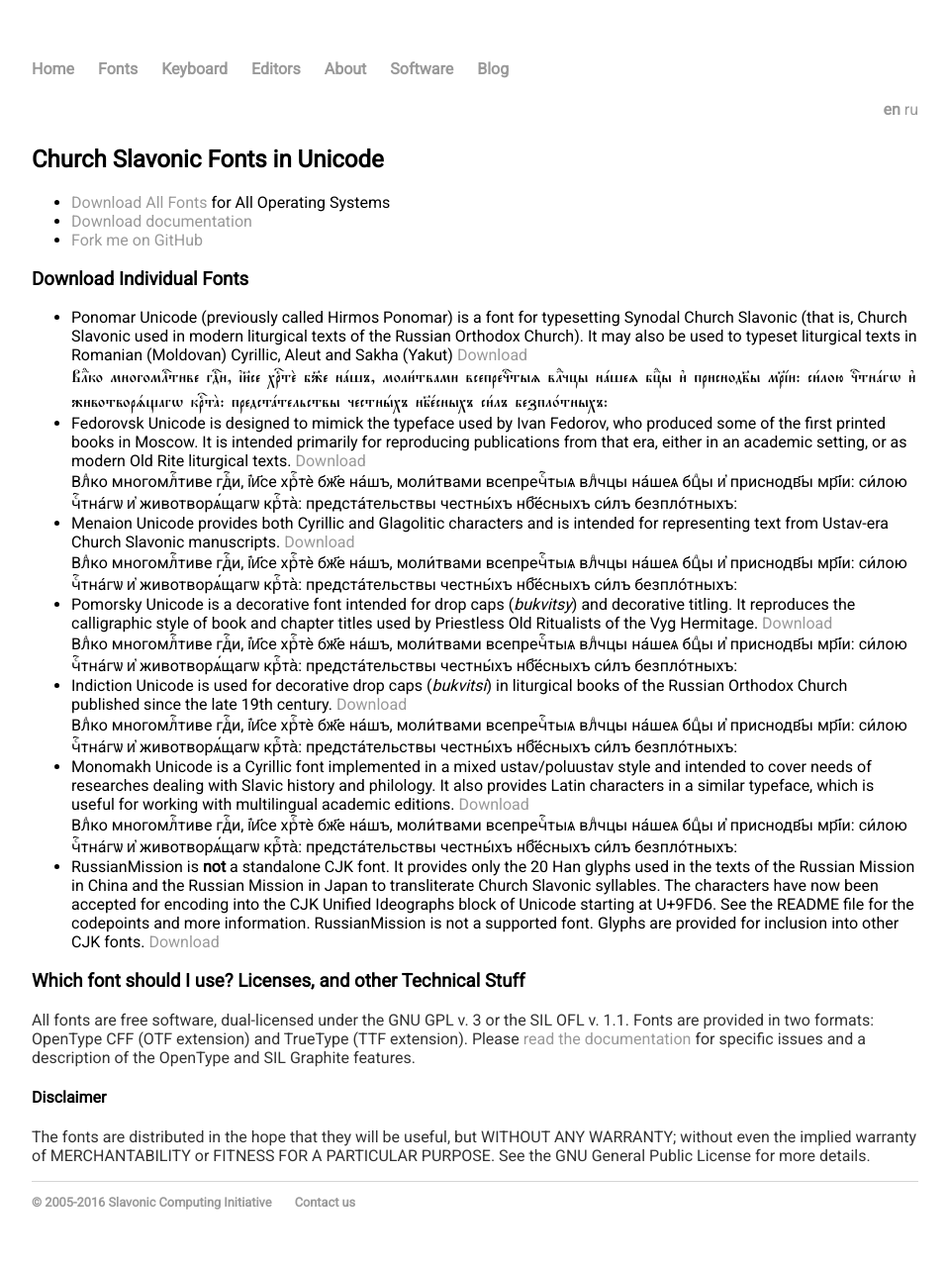
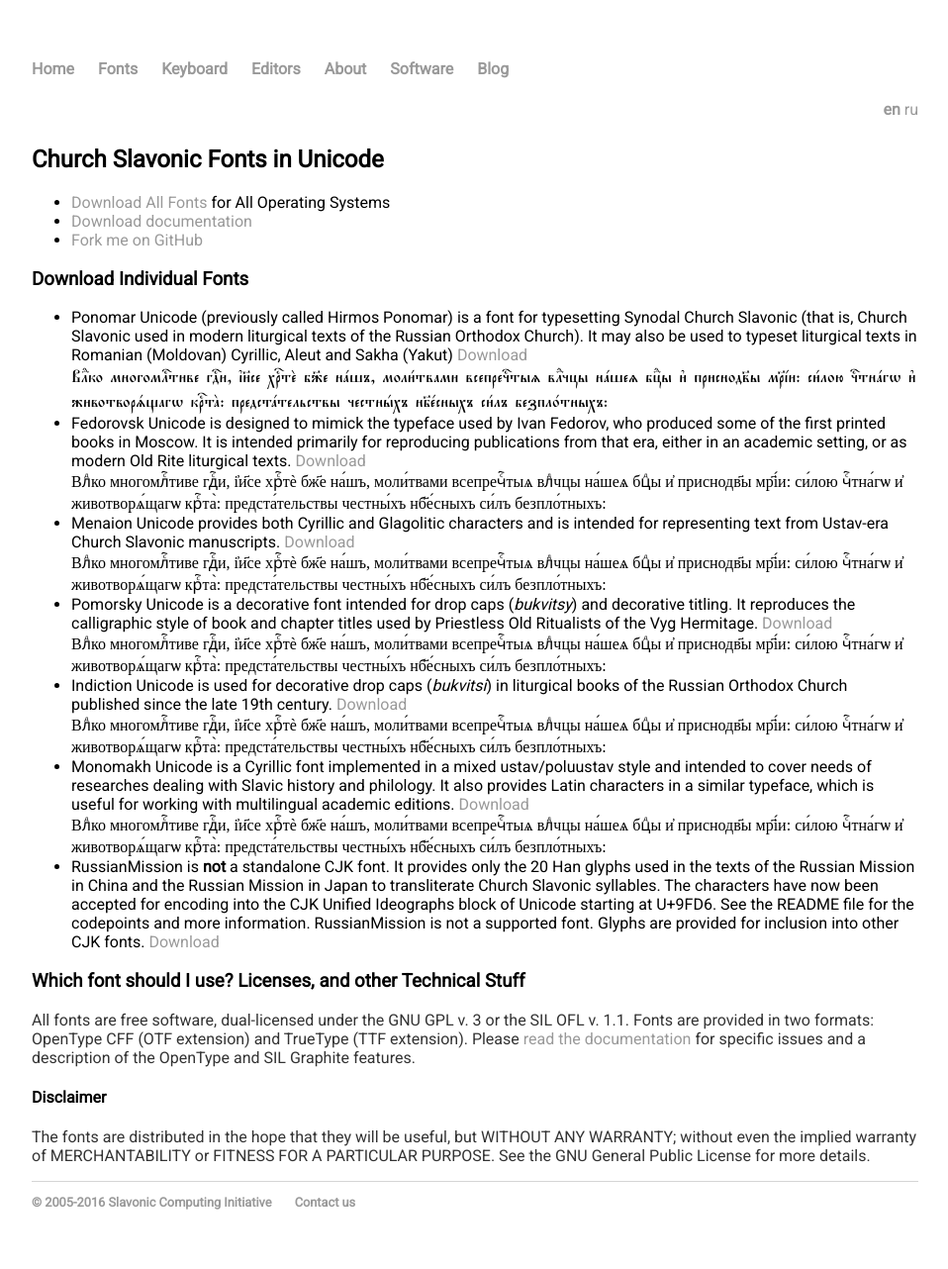
Before and after one commit to slavonic/slavonic.github.io, a Jekyll site: the page built from fonts.md, in a window 1280 px wide. Shown: the whole page at 99% size, without its empty margins (160-1118 px from the left). Built offline with Jekyll 4.4.1, drawn with Linux system fonts in a browser that asks for light colours; some web fonts are replaced; our own code applies the rules of GitHub Pages for plain Markdown files.

Commit message:
Update fonts.css

```diff
--- a/css/fonts.css
+++ b/css/fonts.css
@@ -5,6 +5,61 @@
   src: local('Ponomar Unicode'), url(https://slavonic.github.io/files/PonomarUnicode.woff2) format('woff2');
 }
 
+@font-face {
+  font-family: 'Fedorovsk Unicode';
+  font-style: normal;
+  font-weight: 400;
+  src: local('Fedorovsk Unicode'), url(https://slavonic.github.io/files/FedorovskUnicode.woff2) format('woff2');
+}
+
+@font-face {
+  font-family: 'Menaion Unicode';
+  font-style: normal;
+  font-weight: 400;
+  src: local('Menaion Unicode'), url(https://slavonic.github.io/files/MenaionUnicode.woff2) format('woff2');
+}
+
+@font-face {
+  font-family: 'Monomakh Unicode';
+  font-style: normal;
+  font-weight: 400;
+  src: local('Monomakh Unicode'), url(https://slavonic.github.io/files/MonomakhUnicode.woff2) format('woff2');
+}
+
+@font-face {
+  font-family: 'Pomorsky Unicode';
+  font-style: normal;
+  font-weight: 400;
+  src: local('Pomorsky Unicode'), url(https://slavonic.github.io/files/PomorskyUnicode.woff2) format('woff2');
+}
+
+@font-face {
+  font-family: 'Indiction Unicode';
+  font-style: normal;
+  font-weight: 400;
+  src: local('Indiction Unicode'), url(https://slavonic.github.io/files/IndictionUnicode.woff2) format('woff2');
+}
+
 .ponomar {
   font-family: 'Ponomar Unicode';
 }
+
+.fedorovsk {
+  font-family: 'Fedorovsk Unicode';
+}
+
+.menaion {
+  font-family: 'Menaion Unicode';
+}
+
+.monomakh {
+  font-family: 'Monomakh Unicode';
+}
+
+.pomorsky {
+  font-family: 'Pomorsky Unicode';
+}
+
+.indiction {
+  font-family: 'Indiction Unicode';
+}
```
